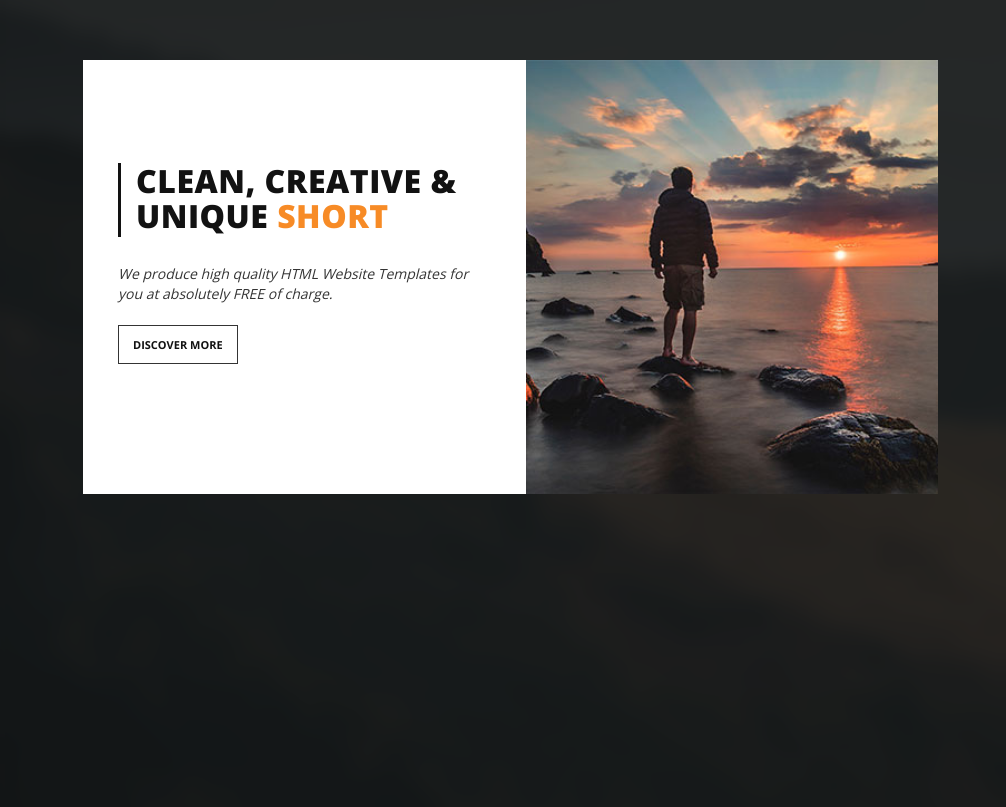
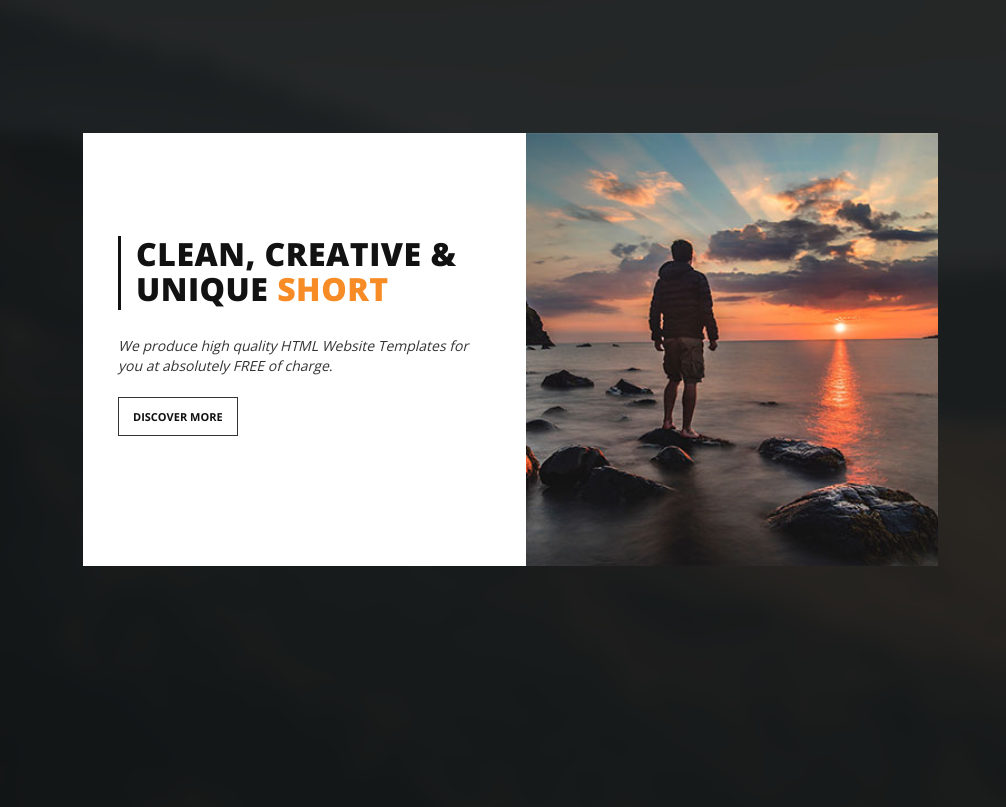
Before and after one commit to DimasssssTest/dimassssstest.github.io, a plain HTML site: page index.html in a window 1280 px wide. Shown: the part 111-918 px from the top of the page, 0-1006 px from the left. Drawn offline with nearby package versions, Linux system fonts and the light colour scheme.

Commit message:
Update templatemo-style.css

```diff
--- a/css/templatemo-style.css
+++ b/css/templatemo-style.css
@@ -124,7 +124,7 @@ body {
     overflow: hidden;
  }
  .home-container {
-  margin-top: 20%;
+  margin-top: 28.5%;
   background-color: #fff;
  }
 
```
